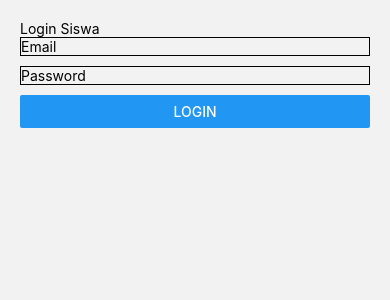
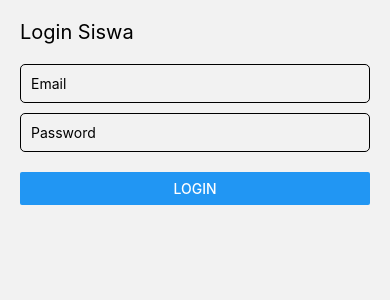
Before and after one commit to Loren-kul/IF-Kelas5, a React Native app in the folder mobile/: screen /Login in a window 390 px wide. Shown: the top 300 px of the page. Built offline with nearby package versions, Linux system fonts and the light colour scheme.

Commit message:
update LoginSreen

```diff
--- a/mobile/src/screen/LoginScreen.tsx
+++ b/mobile/src/screen/LoginScreen.tsx
@@ -5,35 +5,58 @@ import api from "../services/api";
 export default function LoginScreen({ navigation }: any) {
   const [email, setEmail] = useState("");
   const [password, setPassword] = useState("");
+  const [loading, setLoading] = useState(false);
 
   const login = async () => {
+    if (!email || !password) {
+      Alert.alert("Validasi", "Email dan password wajib diisi");
+      return;
+    }
+
+    setLoading(true);
+
     try {
       const res = await api.post("/auth/login", {
         email,
         password,
       });
 
+      console.log("LOGIN RESPONSE:", res.data);
+
       if (res.data.token) {
         Alert.alert("Login berhasil");
-        navigation.replace("Semester");
+        navigation.replace("Semester", {
+          token: res.data.token,
+        });
       } else {
-        Alert.alert("Login gagal");
+        Alert.alert("Login gagal", "Token tidak ditemukan");
       }
     } catch (err: any) {
-      Alert.alert("Error", "Email atau password salah");
+      console.log("LOGIN ERROR:", err.response?.data || err.message);
+      Alert.alert("Login gagal", "Email atau password salah");
+    } finally {
+      setLoading(false);
     }
   };
 
   return (
     <View style={{ padding: 20 }}>
-      <Text>Login Siswa</Text>
+      <Text style={{ fontSize: 20, marginBottom: 20 }}>
+        Login Siswa
+      </Text>
 
       <TextInput
         placeholder="Email"
         value={email}
         onChangeText={setEmail}
         autoCapitalize="none"
-        style={{ borderWidth: 1, marginBottom: 10 }}
+        keyboardType="email-address"
+        style={{
+          borderWidth: 1,
+          marginBottom: 10,
+          padding: 10,
+          borderRadius: 5,
+        }}
       />
 
       <TextInput
@@ -41,10 +64,19 @@ export default function LoginScreen({ navigation }: any) {
         value={password}
         onChangeText={setPassword}
         secureTextEntry
-        style={{ borderWidth: 1, marginBottom: 10 }}
+        style={{
+          borderWidth: 1,
+          marginBottom: 20,
+          padding: 10,
+          borderRadius: 5,
+        }}
       />
 
-      <Button title="Login" onPress={login} />
+      <Button
+        title={loading ? "Loading..." : "Login"}
+        onPress={login}
+        disabled={loading}
+      />
     </View>
   );
 }
```
